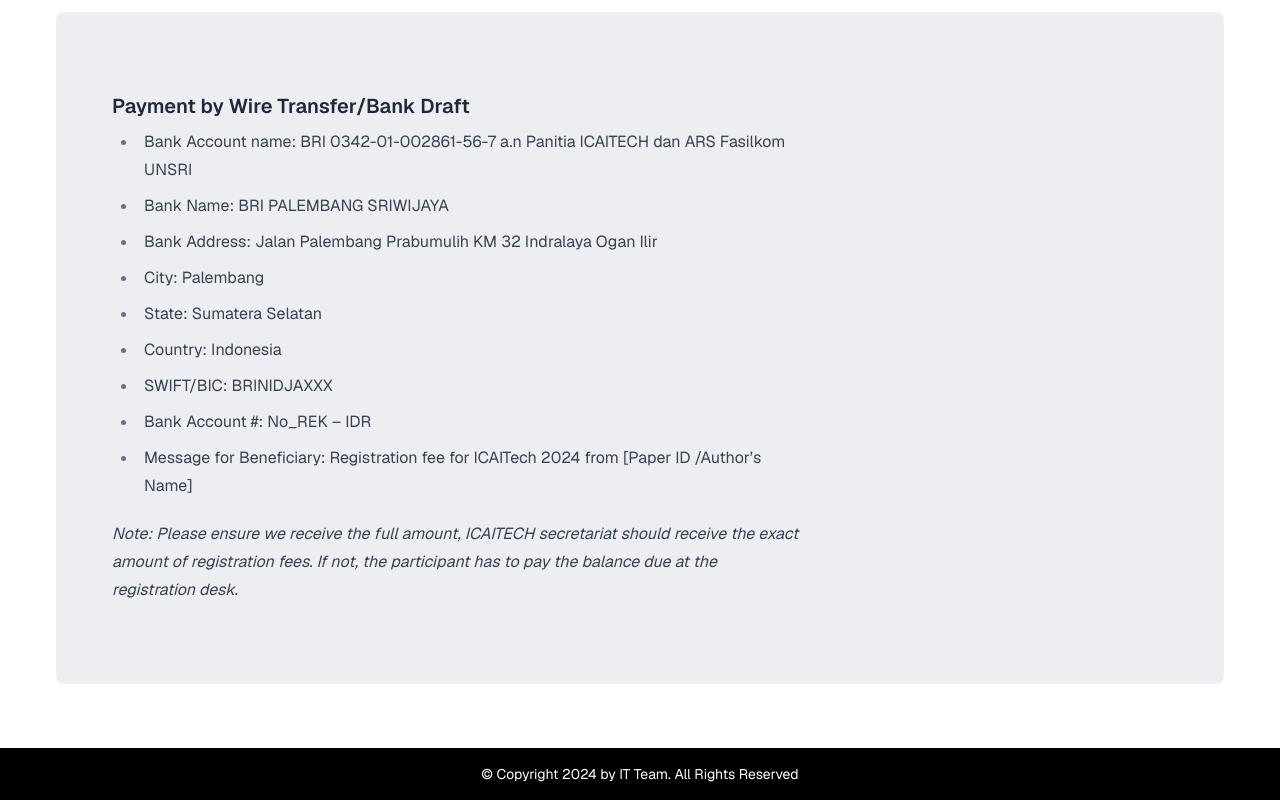
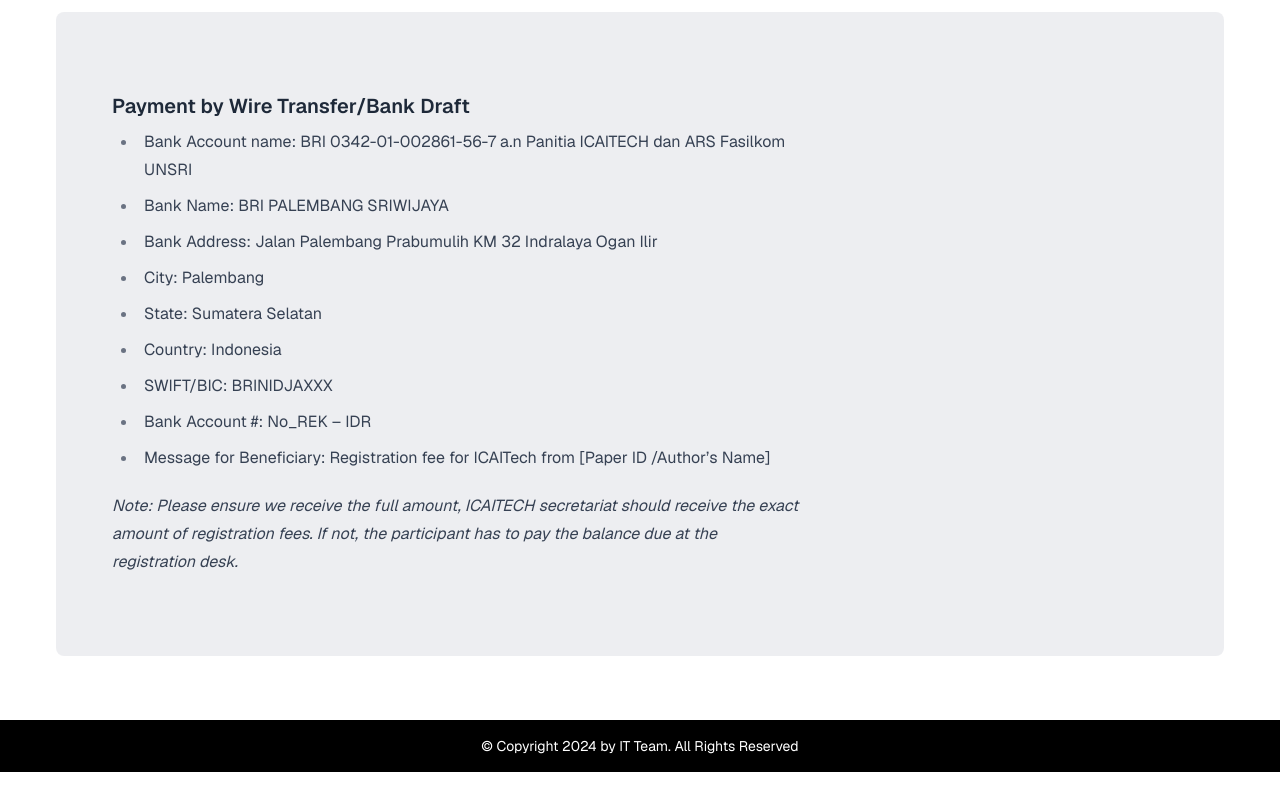
Before and after one commit to ISySRGg/Icaitech, a Next.js app: page /pricing in a window 1280 px wide. Shown: the part 1172-1972 px from the top of the page. After the commit the page ends 1944 px from the top, so only its background shows below. Built offline with nearby package versions, Linux system fonts and the light colour scheme.

Commit message:
change year

```diff
--- a/src/app/(contents)/pricing/page.tsx
+++ b/src/app/(contents)/pricing/page.tsx
@@ -62,7 +62,7 @@
               <li>SWIFT/BIC: BRINIDJAXXX</li>
               <li>Bank Account #: No_REK – IDR</li>
               <li>
-                Message for Beneficiary: Registration fee for ICAITech 2024 from
+                Message for Beneficiary: Registration fee for ICAITech  from
                 [Paper ID /Author’s Name]
               </li>
             </ul>
```
